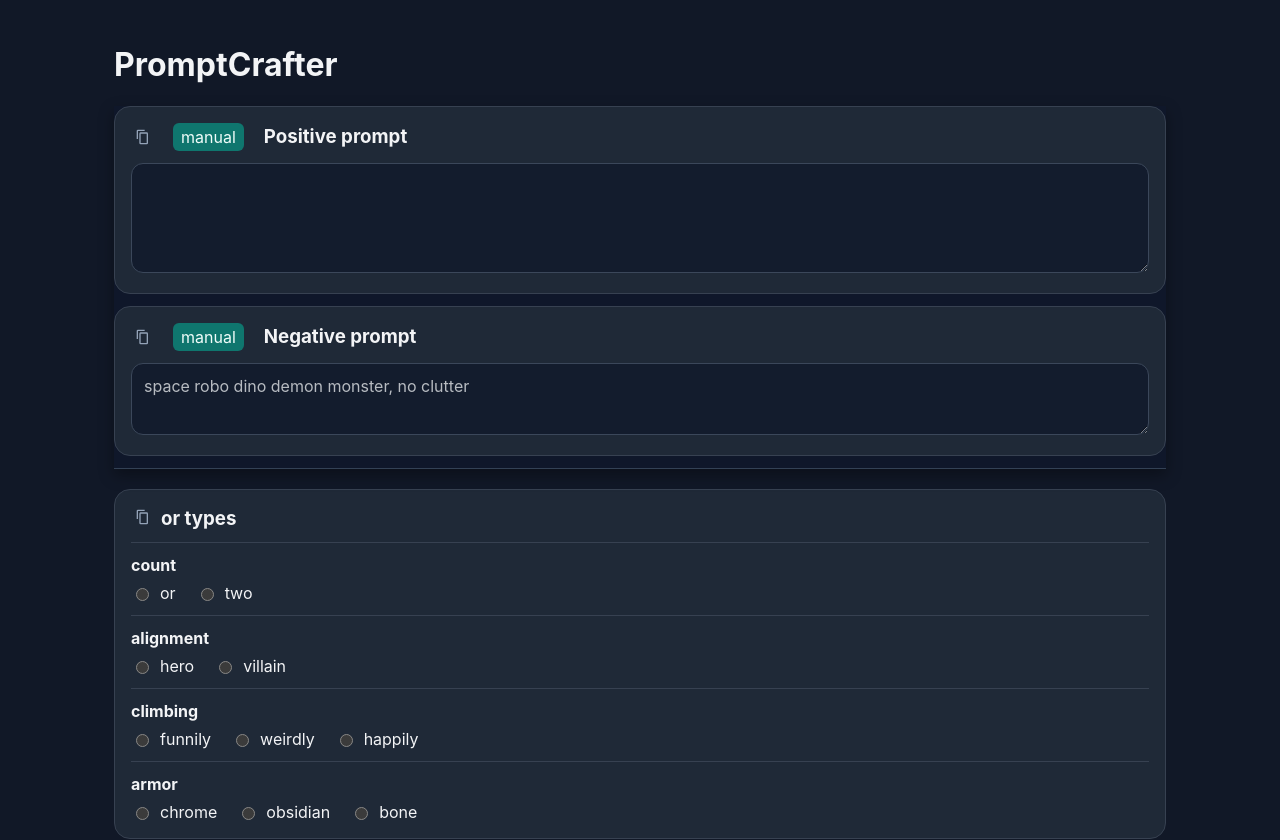
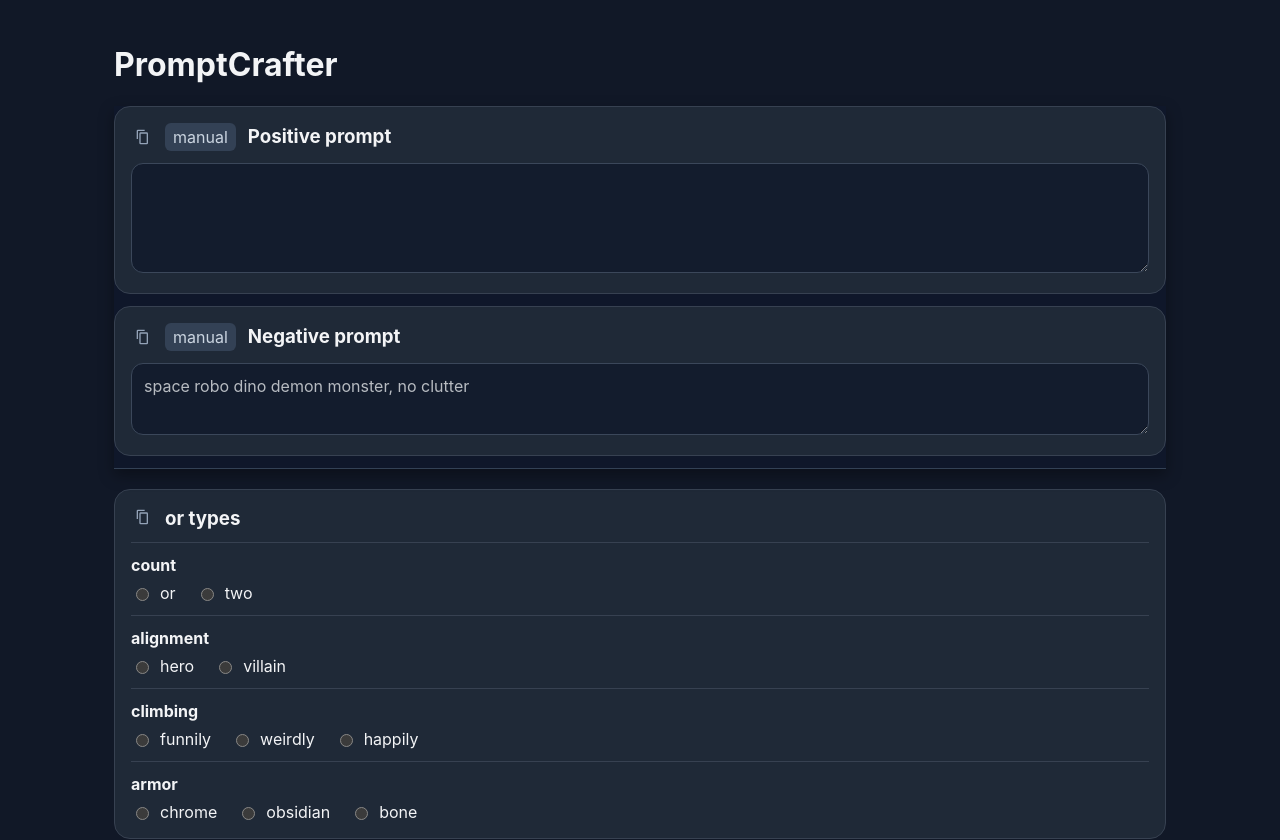
Before and after one commit to haglio/promptcrafter, a React (Vite) app: page / in a window 1280 px wide. Shown: the top 840 px of the page. Built offline with nearby package versions, Linux system fonts and the light colour scheme.

Commit message:
even more stuff

```diff
--- a/src/App.tsx
+++ b/src/App.tsx
@@ -23,8 +23,8 @@ export default function App({schema}: {schema: Schema}) {
   useEffect(() => {
     setState((current) => ({
       ...current,
-      positiveText: current.positiveBound ? generated.positive : current.positiveText,
-      negativeText: current.negativeBound ? generated.negative : current.negativeText,
+      positiveText: current.positiveMode === 'auto' ? generated.positive : current.positiveText,
+      negativeText: current.negativeMode === 'auto' ? generated.negative : current.negativeText,
     }));
   }, [generated.negative, generated.positive]);
 
@@ -33,29 +33,44 @@ export default function App({schema}: {schema: Schema}) {
       setState((current) => ({ ...current, sections: { ...current.sections, [sectionId]: { weight } } }));
     },
     setControlWeight(controlId: string, weight: number) {
-      setState((current) => ({ ...current, controls: { ...current.controls, [controlId]: { ...current.controls[controlId], weight } } }));
+      setState((current) => {
+        const control = current.controls[controlId];
+        if (!control) return current;
+        return { ...current, controls: { ...current.controls, [controlId]: { selectedOptionId: control.selectedOptionId, checkedOptionIds: control.checkedOptionIds, toggleOn: control.toggleOn, weight } } };
+      });
     },
     setRadio(controlId: string, optionId: string) {
-      setState((current) => ({ ...current, controls: { ...current.controls, [controlId]: { ...current.controls[controlId], selectedOptionId: optionId } } }));
+      setState((current) => {
+        const control = current.controls[controlId];
+        if (!control) return current;
+        return { ...current, controls: { ...current.controls, [controlId]: { selectedOptionId: optionId, checkedOptionIds: control.checkedOptionIds, toggleOn: control.toggleOn, weight: control.weight } } };
+      });
     },
     toggleCheck(controlId: string, optionId: string) {
       setState((current) => {
         const control = current.controls[controlId];
+        if (!control) return current;
         const exists = control.checkedOptionIds.includes(optionId);
         return {
           ...current,
           controls: {
             ...current.controls,
             [controlId]: {
-              ...control,
+              selectedOptionId: control.selectedOptionId,
               checkedOptionIds: exists ? control.checkedOptionIds.filter((value) => value !== optionId) : [...control.checkedOptionIds, optionId],
+              toggleOn: control.toggleOn,
+              weight: control.weight,
             },
           },
         };
       });
     },
     setToggle(controlId: string, value: boolean) {
-      setState((current) => ({ ...current, controls: { ...current.controls, [controlId]: { ...current.controls[controlId], toggleOn: value } } }));
+      setState((current) => {
+        const control = current.controls[controlId];
+        if (!control) return current;
+        return { ...current, controls: { ...current.controls, [controlId]: { selectedOptionId: control.selectedOptionId, checkedOptionIds: control.checkedOptionIds, toggleOn: value, weight: control.weight } } };
+      });
     },
   };
 
@@ -69,21 +84,21 @@ export default function App({schema}: {schema: Schema}) {
         <Prompt
           label="Positive prompt"
           value={state.positiveText}
-          bound={state.positiveBound}
+          mode={state.positiveMode}
           onChange={(value) => setState((current) => ({ ...current, positiveText: value }))}
-          onToggleBound={(bound) => setState((current) => ({ ...current, positiveBound: bound, positiveText: bound ? generated.positive : current.positiveText }))}
+          onToggleMode={(mode) => setState((current) => ({ ...current, positiveMode: mode, positiveText: mode === 'auto' ? generated.positive : current.positiveText }))}
         />
         <Prompt
           label="Negative prompt"
           value={state.negativeText}
-          bound={state.negativeBound}
+          mode={state.negativeMode}
           onChange={(value) => setState((current) => ({ ...current, negativeText: value }))}
-          onToggleBound={(bound) => setState((current) => ({ ...current, negativeBound: bound, negativeText: bound ? generated.negative : current.negativeText }))}
+          onToggleMode={(mode) => setState((current) => ({ ...current, negativeMode: mode, negativeText: mode === 'auto' ? generated.negative : current.negativeText }))}
         />
       </div>
 
       <div className="sections">
-        {schema.sections.map((section) => <Section key={section.id} section={section} state={state} actions={actions} schema={schema} />)}
+        {schema.sections.map((section) => <Section key={section.text} section={section} state={state} actions={actions} schema={schema} />)}
       </div>
     </main>
   );
--- a/src/components/Prompt.tsx
+++ b/src/components/Prompt.tsx
@@ -1,11 +1,11 @@
 import { useState } from 'react';
 
-export function Prompt({ label, value, bound, onChange, onToggleBound }: {
+export function Prompt({ label, value, mode, onChange, onToggleMode }: {
   label: string;
   value: string;
-  bound: boolean;
+  mode: 'auto' | 'manual';
   onChange: (value: string) => void;
-  onToggleBound: (bound: boolean) => void;
+  onToggleMode: (mode: 'auto' | 'manual') => void;
 }) {
   const [copied, setCopied] = useState(false);
 
@@ -36,11 +36,11 @@ export function Prompt({ label, value, bound, onChange, onToggleBound }: {
         </button>
         <button
           type="button"
-          className={`bind-toggle ${bound ? 'manual' : 'auto'}`}
-          onClick={() => onToggleBound(!bound)}
-          aria-pressed={!bound}
+          className={`mode-toggle ${mode}`}
+          onClick={() => onToggleMode(mode === 'auto' ? 'manual' : 'auto')}
+          aria-pressed={mode === 'manual'}
         >
-          {bound ? 'manual' : 'auto'}
+          {mode === 'auto' ? 'manual' : 'auto'}
         </button>
         <label className="prompt-label"><h3>{label}</h3></label>
       </div>
@@ -48,7 +48,7 @@ export function Prompt({ label, value, bound, onChange, onToggleBound }: {
         aria-label={label}
         className={label === 'Negative prompt' ? 'negative-textarea' : 'positive-textarea'}
         value={value}
-        disabled={bound}
+        disabled={mode === 'auto'}
         onChange={(event) => onChange(event.target.value)}
       />
     </section>
--- a/src/lib/prompt.ts
+++ b/src/lib/prompt.ts
@@ -2,12 +2,12 @@ import type { Condition, Control, Option, PromptTarget, Schema, Section, State }
 import { getOptionText, isSubjectPlural, joinParts, meetsConditions, submenuStateKey } from "./utlities";
 import { Segment } from "./types";
 
-function isHidden(state: State, node: { hides?: Condition[] }): boolean {
-  return meetsConditions(state, node.hides);
+function isHidden(state: State, node: { hiddenBys?: Condition[] }): boolean {
+  return meetsConditions(state, node.hiddenBys);
 }
 
-function isDisabled(state: State, node: { disables?: Condition[] }): boolean {
-  return meetsConditions(state, node.disables);
+function isDisabled(state: State, node: { disabledBys?: Condition[] }): boolean {
+  return meetsConditions(state, node.disabledBys);
 }
 
 function applyWeight(text: string, weight: number): string {
@@ -17,31 +17,31 @@ function applyWeight(text: string, weight: number): string {
 }
 
 function optionById(control: Control, id?: string): Option | undefined {
-  return control.options?.find((option) => option.id === id);
+  return control.options?.find((option) => option.text === id);
 }
 
 function renderSubmenu(parentControlId: string, option: Option, state: State): string {
   if (!option.submenu) return '';
 
-  const key = submenuStateKey(parentControlId, option.id);
+  const key = submenuStateKey(parentControlId, option.text);
   const submenuState = state.controls[key];
   if (!submenuState) return '';
 
   const checked = option.submenu.options.filter(
     (child) =>
-      submenuState.checkedOptionIds.includes(child.id) &&
+      submenuState.checkedOptionIds.includes(child.text) &&
       !isHidden(state, child) &&
       !isDisabled(state, child),
   );
-  if (checked.length > 0) return checked.map((child) => child.id).join(' ');
+  if (checked.length > 0) return checked.map((child) => child.text).join(' ');
 
   const selected = option.submenu.options.find(
     (child) =>
-      child.id === submenuState.selectedOptionId &&
+      child.text === submenuState.selectedOptionId &&
       !isHidden(state, child) &&
       !isDisabled(state, child),
   );
-  return selected?.id ?? '';
+  return selected?.text ?? '';
 }
 
 function renderOptionWithModifiers(parentControlId: string, option: Option, state: State): string {
@@ -54,7 +54,7 @@ function renderOptionWithModifiers(parentControlId: string, option: Option, stat
 }
 
 function getControlText(control: Control): string {
-  return control.customText ?? control.id
+  return control.customText ?? control.text
 }
 
 function firstRenderedPart(control: Control, state: State): Segment | undefined {
@@ -81,19 +81,19 @@ function effectiveWeight(sectionWeight: number, controlWeight: number): number {
 
 function renderControl(control: Control, state: State): Segment[] {
   if (isHidden(state, control)) return [];
-  const controlState = state.controls[control.id];
+  const controlState = state.controls[control.text];
   if (!controlState) return [];
   const disabled = isDisabled(state, control);
   const ownWeight = controlState.weight;
 
   if (control.kind === 'toggle') {
     if (!controlState.toggleOn || disabled) return [];
-    const base = control.options?.[0]?.id ?? control.id;
+    const base = control.options?.[0]?.text ?? control.text;
     return [{ text: base, weight: ownWeight }];
   }
 
   if (control.kind === 'required') {
-    const base = control.options?.[0]?.id ?? control.id;
+    const base = control.options?.[0]?.text ?? control.text;
     return [{ text: base, weight: ownWeight }];
   }
 
@@ -107,7 +107,7 @@ function renderControl(control: Control, state: State): Segment[] {
   if (radioKinds.has(control.kind)) {
     const option = optionById(control, disabled ? undefined : controlState.selectedOptionId);
     if (!option || isHidden(state, option) || isDisabled(state, option)) return [];
-    let text = renderOptionWithModifiers(control.id, option, state);
+    let text = renderOptionWithModifiers(control.text, option, state);
     if (control.kind === 'or-adv') text = `${getControlText(control)} ${text}`;
     if (control.kind === 'or-adj') text = `${text} ${getControlText(control)}`;
     return text ? [{ text, weight: ownWeight }] : [];
@@ -115,11 +115,11 @@ function renderControl(control: Control, state: State): Segment[] {
 
   const selectedOptions = (control.options ?? []).filter((option) => {
     if (isHidden(state, option) || isDisabled(state, option) || disabled) return false;
-    return controlState.checkedOptionIds.includes(option.id);
+    return controlState.checkedOptionIds.includes(option.text);
   });
   if (selectedOptions.length === 0) return [];
 
-  const optionValues = selectedOptions.map((option) => renderOptionWithModifiers(control.id, option, state));
+  const optionValues = selectedOptions.map((option) => renderOptionWithModifiers(control.text, option, state));
 
   let combined = '';
   switch (control.kind) {
@@ -143,7 +143,7 @@ export function renderSection(section: Section, state: State, target: PromptTarg
   if ((section.promptTarget ?? 'positive') !== target) return [];
   if (isHidden(state, section)) return [];
 
-  const sectionWeight = state.sections[section.id]?.weight ?? 1;
+  const sectionWeight = state.sections[section.text]?.weight ?? 1;
   const parts: Segment[] = [];
 
   for (let i = 0; i < section.controls.length; i += 1) {
@@ -217,7 +217,7 @@ export function buildSectionPrompt(
   target: PromptTarget,
   sectionId: string,
 ): string {
-  const section = schema.sections.find((s) => s.id === sectionId);
+  const section = schema.sections.find((s) => s.text === sectionId);
   if (!section) return '';
   return joinParts(renderSection(section, state, target));
 }
--- a/src/lib/schema.ts
+++ b/src/lib/schema.ts
@@ -3,126 +3,126 @@ import type { Schema } from '../types';
 export const schema: Schema = {
   sections: [
     {
-      id: 'or types',
+      text: 'or types',
       controls: [
         {
-          id: 'count',
+          text: 'count',
           kind: 'or-prefix',
           options: [
-            { id: 'or' },
+            { text: 'or' },
             {
-              id: 'two',
+              text: 'two',
               submenu: {
                 placement: 'after',
                 options: [
-                  { id: 'different' },
+                  { text: 'different' },
                 ]
               }
             }
           ]
         },
         {
-          id: 'alignment',
+          text: 'alignment',
           kind: 'or',
           options: [
-            { id: 'hero', plural: 'heroes' },
-            { id: 'villain', plural: 'villains' }
+            { text: 'hero', pluralText: 'heroes' },
+            { text: 'villain', pluralText: 'villains' }
           ]
         },
         {
-          id: 'climbing',
+          text: 'climbing',
           kind: 'or-adv',
           options: [
-            { id: 'funnily' },
-            { id: 'weirdly' },
-            { id: 'happily' }
+            { text: 'funnily' },
+            { text: 'weirdly' },
+            { text: 'happily' }
           ]
         },
         {
-          id: 'armor',
+          text: 'armor',
           kind: 'or-adj',
           options: [
-            { id: 'chrome' },
-            { id: 'obsidian' },
-            { id: 'bone' }
+            { text: 'chrome' },
+            { text: 'obsidian' },
+            { text: 'bone' }
           ]
         }
       ]
     },
     {
-      id: 'and types',
+      text: 'and types',
       controls: [
         {
-          id: 'reading',
+          text: 'reading',
           kind: 'and-commas-adv',
           options: [
-            { id: 'books' },
-            { id: 'magazines' },
-            { id: 'blogs' }
+            { text: 'books' },
+            { text: 'magazines' },
+            { text: 'blogs' }
           ]
         },
         {
-          id: 'kicking',
+          text: 'kicking',
           kind: 'and-commas-adv',
           options: [
-            { id: 'the bucket' },
+            { text: 'the bucket' },
             {
-              id: 'redacted',
+              text: 'redacted',
               submenu: {
                 options: [
-                  { id: 'big' },
-                  { id: 'small' }
+                  { text: 'big' },
+                  { text: 'small' }
                 ]
               }
             },
             {
-              id: 'pigeons',
+              text: 'pigeons',
               submenu: {
                 kind: 'or',
                 placement: 'after',
                 options: [
-                  { id: 'in the park' },
-                  { id: 'with a vengeance' }
+                  { text: 'in the park' },
+                  { text: 'with a vengeance' }
                 ]
               }
             },
           ]
         },
         {
-          id: 'render',
+          text: 'render',
           kind: 'and-spaces-adj',
           customText: 'rendering',
           options: [
-            { id: 'cinematic' },
-            { id: 'hyperdetailed' },
-            { id: 'volumetric' }
+            { text: 'cinematic' },
+            { text: 'hyperdetailed' },
+            { text: 'volumetric' }
           ]
         }
       ]
     },
     {
-      id: 'negative prompt',
+      text: 'negative prompt',
       promptTarget: 'negative',
       controls: [
         {
-          id: 'stay safe',
+          text: 'stay safe',
           kind: 'required',
-          options: [{ id: 'space robo dino demon monster', beginOn: true }],
+          options: [{ text: 'space robo dino demon monster', initiallySelected: true }],
         },
         {
-          id: 'wakka',
+          text: 'wakka',
           kind: 'toggle',
-          beginOn: true,
-          options: [{ id: 'no clutter' }]
+          initiallySelected: true,
+          options: [{ text: 'no clutter' }]
         },
         {
-          id: 'camera angle',
+          text: 'camera angle',
           kind: 'and-commas',
-          disables: [{ type: 'toggle-on', controlId: 'wakka' }],
+          disabledBys: [{ controlId: 'wakka' }],
           options: [
-            { id: 'low' },
-            { id: 'overhead' },
-            { id: 'dutch' }
+            { text: 'low' },
+            { text: 'overhead' },
+            { text: 'dutch' }
           ]
         }
       ]
--- a/src/lib/state.ts
+++ b/src/lib/state.ts
@@ -2,31 +2,31 @@ import type { State, Control, ControlState, Schema, Section } from '../types';
 
 function createControlState(control: Control): ControlState {
   if (control.kind === 'toggle') {
-    return { checkedOptionIds: [], toggleOn: control.beginOn ?? false, weight: 1, selectedOptionId: undefined };
+    return { checkedOptionIds: [], toggleOn: control.initiallySelected ?? false, weight: 1, selectedOptionId: undefined };
   }
   if (control.kind === 'required') {
-    const always = control.options?.find((option) => option.beginOn) ?? control.options?.[0];
-    return { checkedOptionIds: always ? [always.id] : [], toggleOn: false, weight: 1, selectedOptionId: always?.id };
+    const always = control.options?.find((option) => option.initiallySelected) ?? control.options?.[0];
+    return { checkedOptionIds: always ? [always.text] : [], toggleOn: false, weight: 1, selectedOptionId: always?.text };
   }
   const isRadio = control.kind.startsWith('or');
-  const preselected = control.options?.find((option) => option.beginOn);
+  const preselected = control.options?.find((option) => option.initiallySelected);
   return {
-    checkedOptionIds: isRadio ? [] : (control.options?.filter((option) => option.beginOn).map((option) => option.id) ?? []),
+    checkedOptionIds: isRadio ? [] : (control.options?.filter((option) => option.initiallySelected).map((option) => option.text) ?? []),
     toggleOn: false,
     weight: 1,
-    selectedOptionId: isRadio ? preselected?.id : undefined,
+    selectedOptionId: isRadio ? preselected?.text : undefined,
   };
 }
 
 function walkControls(controls: Control[], bucket: Record<string, ControlState>) {
   for (const control of controls) {
-    bucket[control.id] = createControlState(control);
+    bucket[control.text] = createControlState(control);
     for (const option of control.options ?? []) {
       if (option.submenu) {
-        bucket[`${control.id}__${option.id}__submenu`] = {
-          checkedOptionIds: option.submenu.options.filter((o) => o.beginOn).map((o) => o.id),
+        bucket[`${control.text}__${option.text}__submenu`] = {
+          checkedOptionIds: option.submenu.options.filter((o) => o.initiallySelected).map((o) => o.text),
           selectedOptionId: option.submenu.kind === 'or'
-            ? option.submenu.options.find((o) => o.beginOn)?.id
+            ? option.submenu.options.find((o) => o.initiallySelected)?.text
             : undefined,
           toggleOn: false,
           weight: 1,
@@ -37,7 +37,7 @@ function walkControls(controls: Control[], bucket: Record<string, ControlState>)
 }
 
 function createSectionState(sections: Section[]) {
-  return Object.fromEntries(sections.map((section) => [section.id, { weight: 1 }]));
+  return Object.fromEntries(sections.map((section) => [section.text, { weight: 1 }]));
 }
 
 export function createInitialState(schema: Schema): State {
@@ -48,7 +48,7 @@ export function createInitialState(schema: Schema): State {
     sections: createSectionState(schema.sections),
     positiveText: '',
     negativeText: '',
-    positiveBound: true,
-    negativeBound: true,
+    positiveMode: 'auto',
+    negativeMode: 'auto',
   };
 }
--- a/src/lib/utlities.ts
+++ b/src/lib/utlities.ts
@@ -1,7 +1,7 @@
 import type { State, Control, Option, Section, Condition } from '../types';
 
 export function getOptionText(option: Option, isPlural: boolean): string {
-  return isPlural && option.plural ? option.plural : option.id
+  return isPlural && option.pluralText ? option.pluralText : option.text
 }
 
 export function isSubjectPlural(state: State): boolean {
@@ -13,7 +13,7 @@ export function sectionHasSelection(section: Section, state: State) {
 }
 
 export function controlHasSelection(control: Control, state: State) {
-  const s = state.controls[control.id];
+  const s = state.controls[control.text];
 
   if (control.kind === 'required') return true;
   if (control.kind === 'toggle') return s.toggleOn;
--- a/src/styles.css
+++ b/src/styles.css
@@ -29,7 +29,6 @@ button, input, textarea { font: inherit; }
 .section-header, .control-header {
   display: flex;
   justify-content: space-between;
-  gap: 12px;
   align-items: center;
 }
 
@@ -196,7 +195,7 @@ textarea {
 
 .section-header-actions { display:flex; align-items:center; gap:8px; }
 
-.prompt-header button, .section-header button { margin-right: 8px; }
+.section-header button { margin-right: 12px; }
 .prompt-header h3, .section-header h3 { margin-top: 0px; margin-bottom: 0px; }
 
 .copy-button {
@@ -222,7 +221,7 @@ textarea {
   background: #334155;
 }
 
-.bind-toggle {
+.mode-toggle {
   border: none;
   border-radius: 6px;
   padding: 4px 8px;
@@ -230,12 +229,12 @@ textarea {
   text-transform: lowercase;
 }
 
-.bind-toggle.auto {
+.mode-toggle.auto {
   background: #334155;
   color: #cbd5e1;
 }
 
-.bind-toggle.manual {
+.mode-toggle.manual {
   background: #0f766e;
   color: #f0fdfa;
 }
```
Also changed, not shown: src/components/Control.tsx (+22 -22 lines), src/components/Section.tsx (+7 -7 lines), src/components/Submenu.tsx (+9 -9 lines), src/test/fixtures/testSchema.ts (+69 -72 lines), src/types.ts (+58 -55 lines), 2 other files (tests, documents, lock files or other folders).
